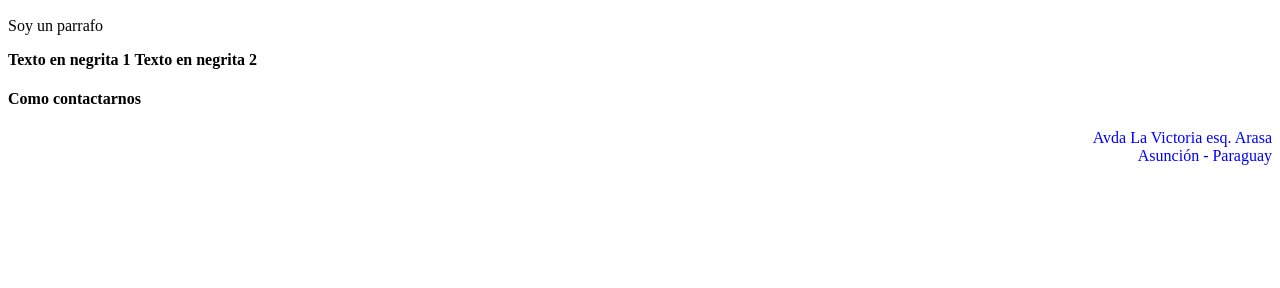
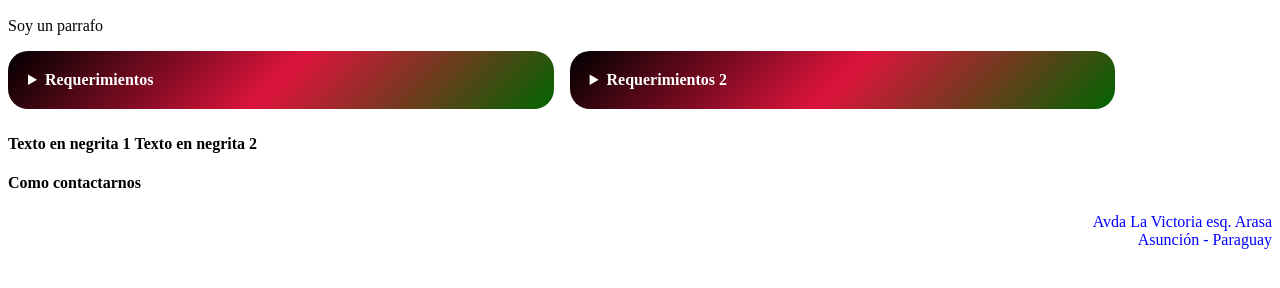
Before and after one commit to JFAquinoPando/dw-3-tt-4, a plain HTML site: page ej1.html in a window 1280 px wide. Shown: the part 458-746 px from the top of the page. Drawn offline with Linux system fonts and the light colour scheme.

Commit message:
Uso de CSS y Etiqueta DETAILS

```diff
--- a/ej1.html
+++ b/ej1.html
@@ -6,6 +6,27 @@
     <title>Document</title>
     <!-- 1024x768 -->
     <!-- 800x600 -->
+    <style>
+        details{
+            border-radius: 20px;
+            background-image: linear-gradient(135deg, #000, crimson, darkgreen);
+            color: white;
+            padding: 20px;
+            margin-bottom: 10px;
+            width: 40%;
+        }
+
+        summary{
+            font-weight: bold;
+        }
+
+        section{
+            display: flex;
+            flex-direction: row;
+            gap: 16px;
+            align-items: baseline;
+        }
+    </style>
 </head>
 <body>
     <center>
@@ -17,6 +38,27 @@
     <h1>Encabezado H1</h1>
     <h2>Encabezado H2</h2>
     <p>Soy un parrafo</p>
+
+    <section>
+        <details name="req">
+            <summary>Requerimientos</summary>
+            <ul>
+                <li>Acceso a internet</li>
+                <li>Dispositivo para visualizar las clases</li>
+                <li>Dispositivo para realizar las tareas propuestas</li>
+                <li>Editor de código (incluso el Bloc de Notas)</li>
+            </ul>
+        </details>
+        <details name="req">
+            <summary>Requerimientos 2</summary>
+            <ul>
+                <li>Acceso a internet</li>
+                <li>Dispositivo para visualizar las clases</li>
+                <li>Dispositivo para realizar las tareas propuestas</li>
+                <li>Editor de código (incluso el Bloc de Notas)</li>
+            </ul>
+        </details>
+    </section>
     <p>
         <b>Texto en negrita 1</b>
         <strong>Texto en negrita 2</strong>
```
